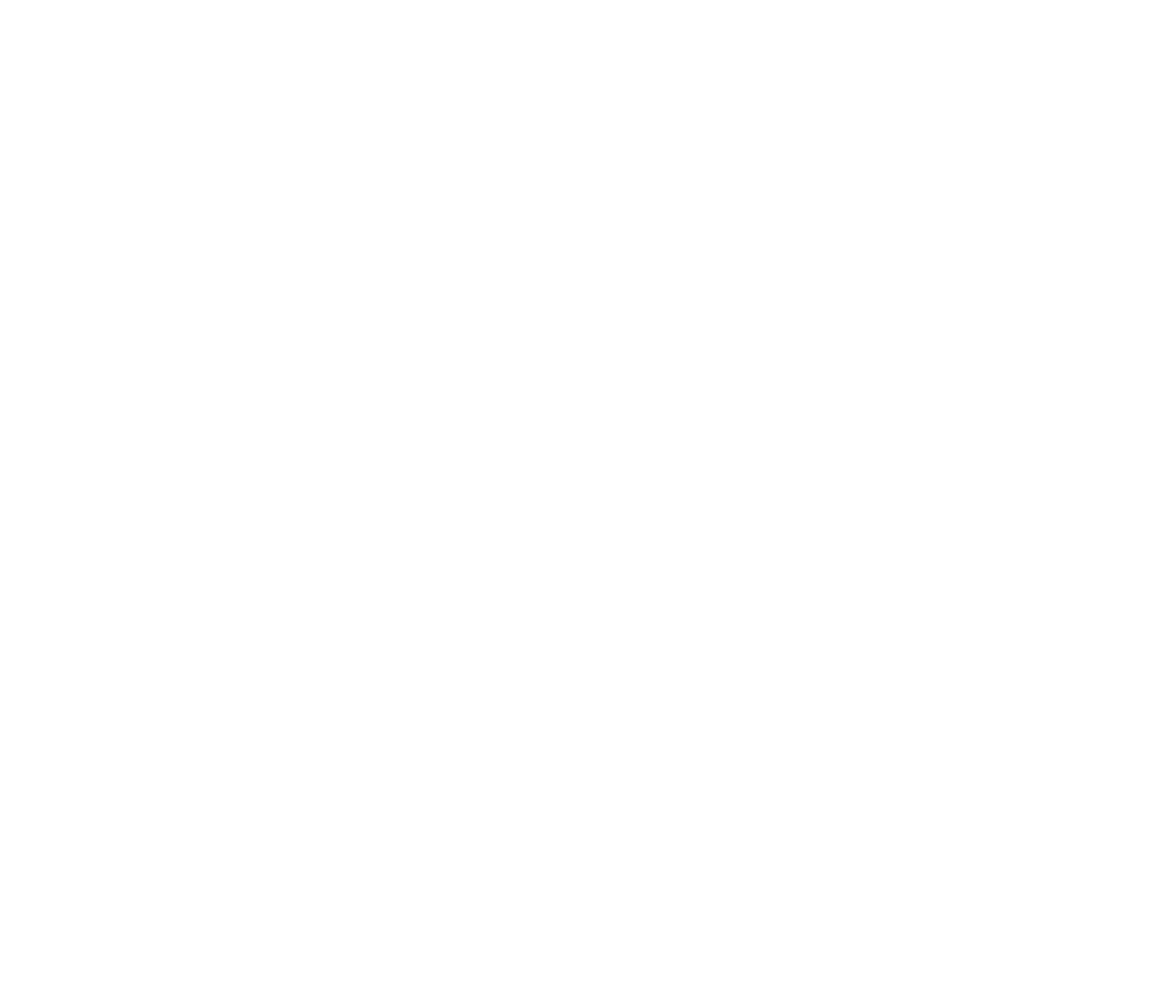
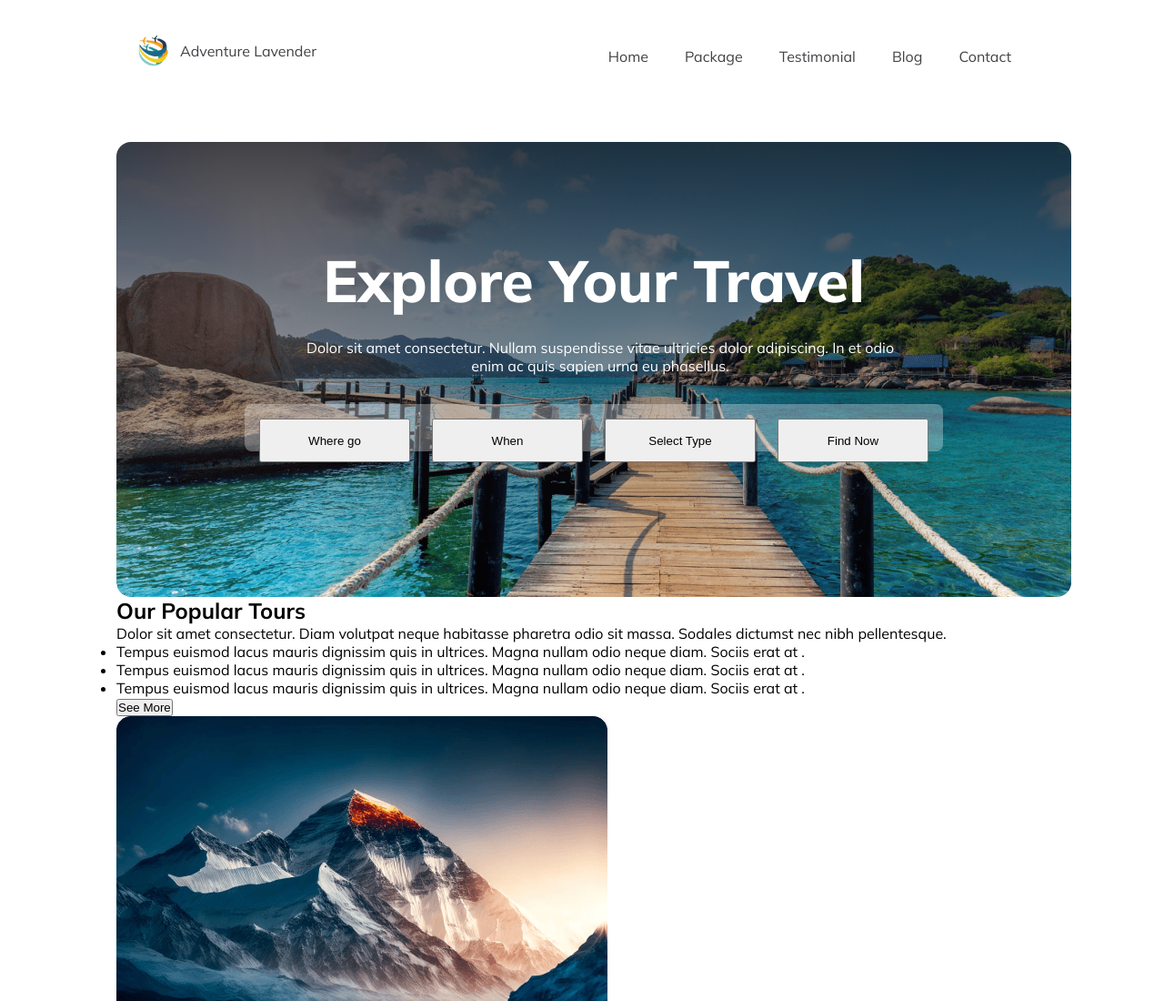
Before and after one commit to shajedurrahaman/p-hero-assignment-2, a plain HTML site: page index.html in a window 1280 px wide. Shown: the top 1100 px of the page at 91% size. Before the commit the page ends 800 px from the top, so only its background shows below. Drawn offline with nearby package versions, Linux system fonts and the light colour scheme.

Commit message:
header section done

```diff
--- a/CSS/style.css
+++ b/CSS/style.css
@@ -0,0 +1,95 @@
+@import url('https://fonts.googleapis.com/css2?family=Lato&family=Merriweather&family=Mulish:wght@400;500;600;700;800;900&family=Poppins:wght@400;500;600&family=Work+Sans:wght@400;500&display=swap');
+* {
+    margin: 0;
+    padding: 0;
+    box-sizing: border-box;
+}
+body {
+    background-color: #FFF;;
+    padding: 2rem 8rem;
+    font-family: 'Mulish', sans-serif;
+}
+/* header styles start  */
+ nav {
+    display: flex;
+    padding: 5px 20px;
+}
+nav a {
+    text-decoration: none;
+    color: #424247;
+}
+nav a:hover {
+    color:deeppink;
+}
+.site-logo {
+    flex: 1;
+    color: #131318;
+}
+.site-logo a {
+    display: flex;
+    align-items: center;
+}
+.site-logo img  {
+    width: 40px;
+    margin-right: 10px;
+}
+.menu {
+    display: flex;
+    list-style: none;
+    align-items: center;
+}
+.menu li {
+    padding: 15px 20px;
+}
+.toggle {
+    font-size: 2rem;
+    display: none;
+}
+/* header style end  */
+
+/* explore travel start  */
+.explore {
+    margin-top: 4rem;
+    border-radius: 16px;
+    background-image: linear-gradient(180deg, rgba(19, 19, 24, 0.80) 0%, rgba(19, 19, 24, 0.00) 100%), url(../Images/Group\ 13\ \(1\)\ \(1\).png);
+    background-repeat: no-repeat;
+    width:  1050px;
+    height: 500px;
+    text-align: center;
+    /* display: flex;
+    justify-content: center;
+    align-items: center;
+    text-align: center; */
+}
+.explore-title {
+    padding-top: 7rem;
+    color: #FFF;
+    font-size: 4rem;
+    font-weight: 800;
+}
+.explore-desc {
+    padding-top: 1.5rem;
+    margin-left: 12rem;
+    color: #FFF;
+    font-size: 1rem;
+    font-weight: 400;
+    width: 42.5rem;
+    height: 3rem;
+    align-items: center;
+}
+.explore-btn {
+    margin-top: 3rem;
+    border-radius: 8px;
+    background: rgba(255, 255, 255, 0.30);
+    display: inline-flex;
+    padding: 16px;
+    align-items: flex-start;
+    gap: 24px;
+    width: 768px;
+    height: 52px;
+}
+.explore-btn button {
+    width: 11rem;
+    height: 3rem;
+}
+/* explore travel ends  */
--- a/index.html
+++ b/index.html
@@ -5,8 +5,91 @@
     <meta name="viewport" content="width=device-width, initial-scale=1.0">
     <title>Document</title>
     <link rel="stylesheet" href="CSS/style.css">
+    <script type="module" src="https://unpkg.com/ionicons@7.1.0/dist/ionicons/ionicons.esm.js"></script>
 </head>
 <body>
+    <!-- header section start  -->
+    <header class="header">
+        <nav>
+            <div class="site-logo">
+                <a href="#"><img src="Images/site-logo-.png" alt="site-logo">Adventure Lavender</a>
+            </div>
+            <div class="toggle">
+                <a href="#">
+                    <ion-icon name="menu-outline"></ion-icon>
+                </a>
+            </div>
+            <ul class="menu">
+                <li><a href="#">Home</a></li>
+                <li><a href="#">Package</a></li>
+                <li><a href="#">Testimonial</a></li>
+                <li><a href="#">Blog</a></li>
+                <li><a href="#">Contact</a></li>
+            </ul>
+        </nav>
+    </header>
+    <!-- header section end  -->
 
+    <!-- main section start  -->
+    <main>
+        <section class="explore">
+            <h1 class="explore-title">
+                Explore Your Travel
+            </h1>
+            <p class="explore-desc">
+                Dolor sit amet consectetur. Nullam suspendisse vitae ultricies dolor adipiscing. In et odio enim ac quis sapien urna eu phasellus.
+            </p>
+            <div class="explore-btn">
+                <button>Where go</button>
+                <button>When</button>
+                <button>Select Type</button>
+                <button>Find Now</button>
+            </div>
+        </section>
+
+        <section class="popular-container">
+            <div class="popular-content">
+                <h1 class="popular-title">Our Popular Tours</h1>
+                <p class="popular-desc">
+                    Dolor sit amet consectetur. Diam volutpat neque habitasse pharetra odio sit massa. Sodales dictumst nec nibh pellentesque.
+                </p>
+                <ul class="popular-list">
+                    <li>Tempus euismod lacus mauris dignissim quis in ultrices. Magna nullam odio neque diam. Sociis erat at .</li>
+                    <li>Tempus euismod lacus mauris dignissim quis in ultrices. Magna nullam odio neque diam. Sociis erat at .</li>
+                    <li>Tempus euismod lacus mauris dignissim quis in ultrices. Magna nullam odio neque diam. Sociis erat at .</li>
+                </ul>
+                <button class="popular-btn">See More</button>
+            </div>
+            <div class="explore-img">
+                <img src="Images/Rectangle 4.png" alt="">
+            </div>
+        </section>
+        <!-- destination section start  -->
+        <section class="destination-container">
+            <h1 class="destination-title">
+                Choose Your Destination
+            </h1>
+            <p class="destination-desc">
+                Dolor sit amet consectetur. Diam volutpat neque habitasse pharetra odio sit massa. Sodales dictumst nec nibh pellentesque.
+            </p>
+            <div class="destination-img">
+                <img src="Images/Rectangle 5.png" alt="">
+                <img src="Images/Rectangle 8.png" alt="">
+                <img src="Images/Rectangle 6.png" alt="">
+                <img src="Images/Rectangle 7.png" alt="">
+                <img src="Images/Rectangle 9.png" alt="">
+                <img src="Images/Rectangle 11.png" alt="">
+                <img src="Images/Rectangle 10.png" alt="">
+            </div>
+        </section>
+        <!-- destination section ends  -->
+    </main>
+        <!-- main section ends  -->
+
+    <!-- footer section start  -->
+    <footer>
+
+    </footer>
+    <!-- footer section ends  -->
 </body>
 </html>
```
Also changed, not shown: Images/site-logo-.png (added), Images/site-logo.jpeg (deleted).
